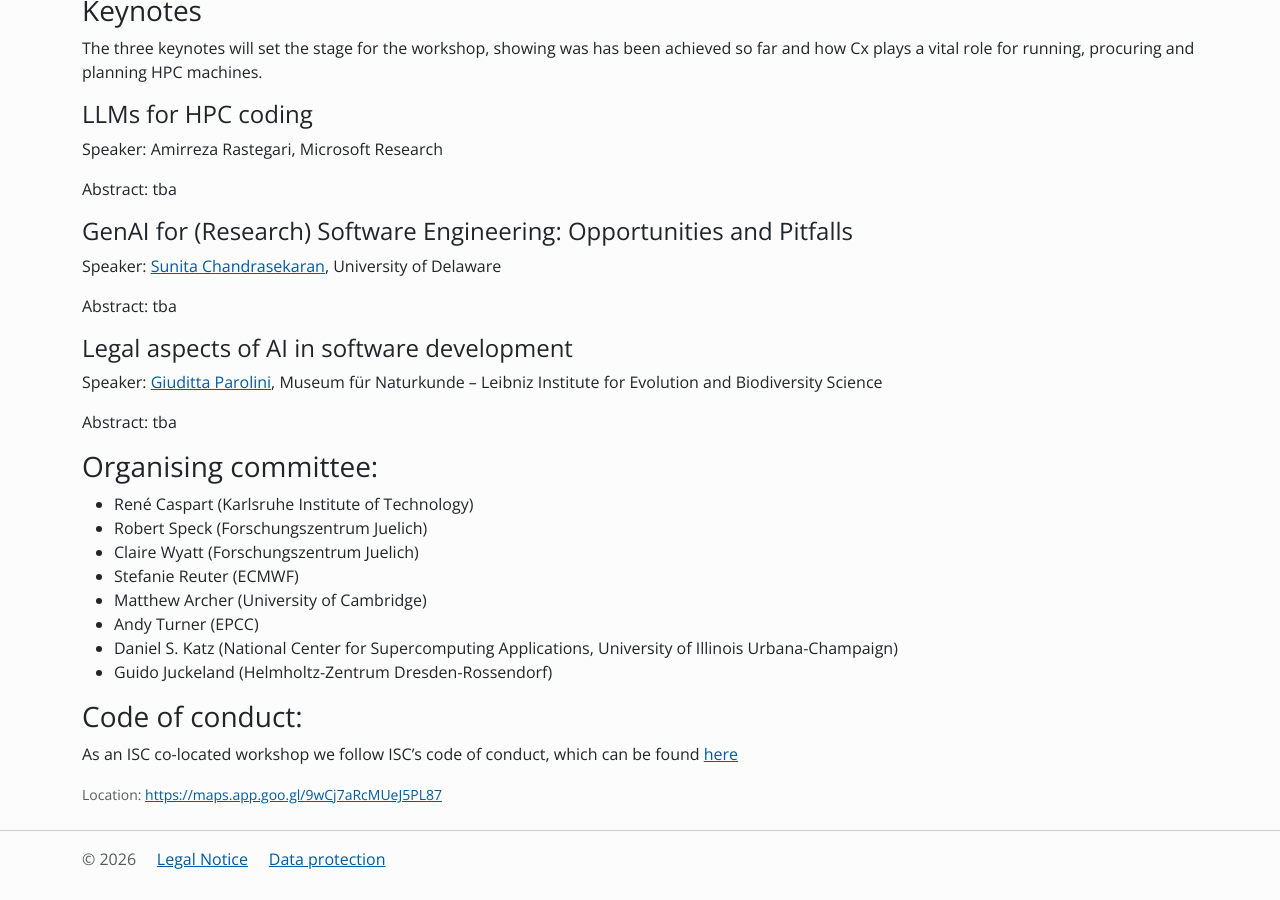
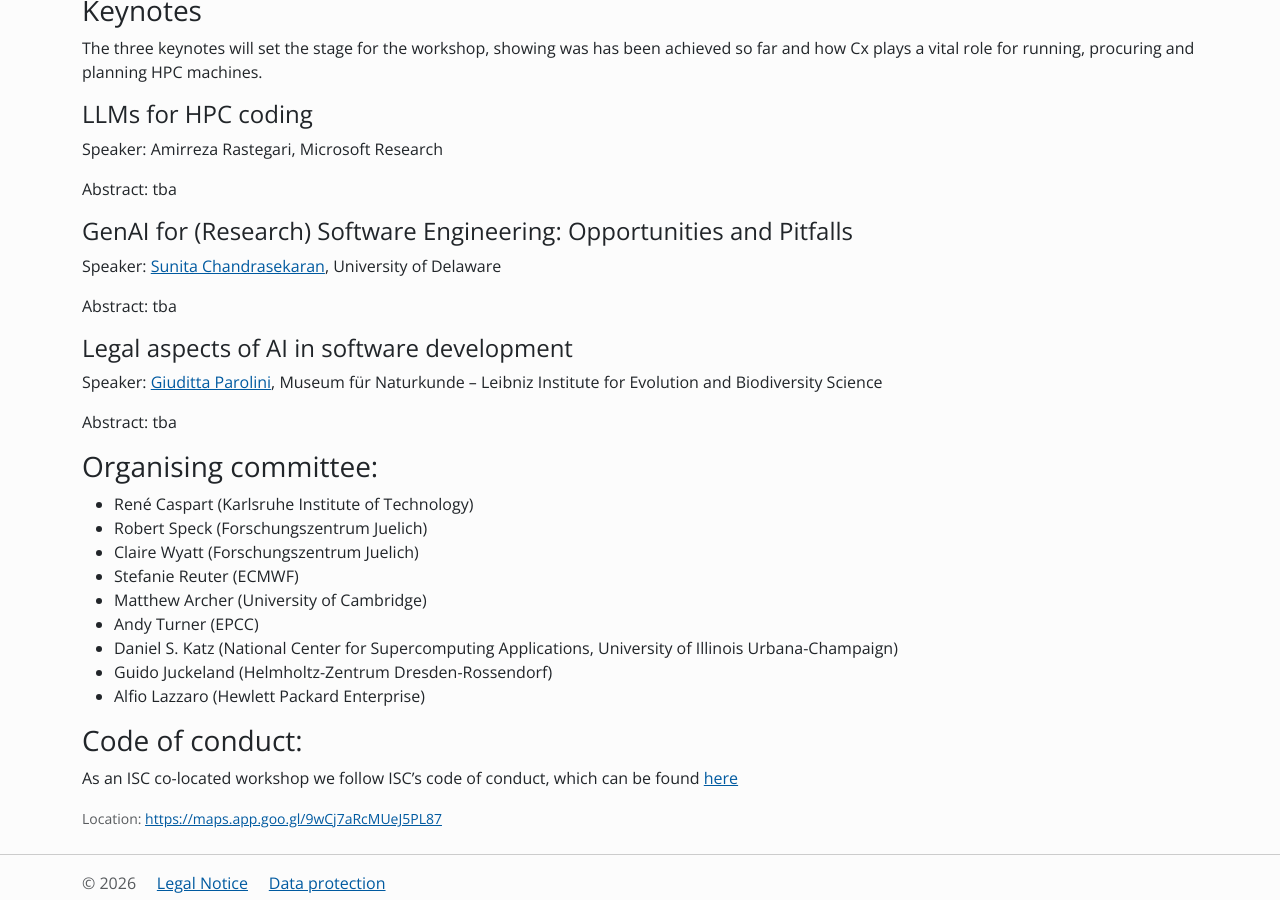
Before and after one commit to Helmholtz-HiRSE/helmholtz-hirse.github.io, a Jekyll site: the page built from _events/2026_06_26-rsehpcatisc.md, in a window 1280 px wide and 900 px high, scrolled down 1957 px. Built offline with Jekyll 4.4.1, drawn with Linux system fonts in a browser that asks for light colours; nearby versions of some CDN libraries; before the commit the page ends 2833 px from its top, so only the background shows below that.

Commit message:
Add Alfio Lazzaro to RSEHPC@ISC26 organizer list

```diff
--- a/_events/2026_06_26-rsehpcatisc.md
+++ b/_events/2026_06_26-rsehpcatisc.md
@@ -101,6 +101,7 @@ tba
 - Andy Turner (EPCC)
 - Daniel S. Katz (National Center for Supercomputing Applications, University of Illinois Urbana-Champaign)
 - Guido Juckeland (Helmholtz-Zentrum Dresden-Rossendorf)
+- Alfio Lazzaro (Hewlett Packard Enterprise)
 
 ### Code of conduct:
 As an ISC co-located workshop we follow ISC’s code of conduct, which can be found  [here](https://isc-hpc.com/contact-code-of-conduct/)
```
